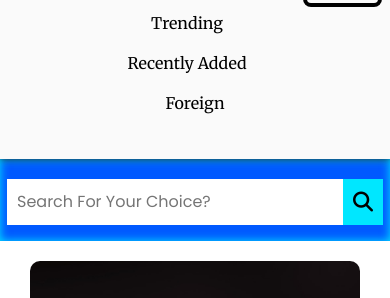
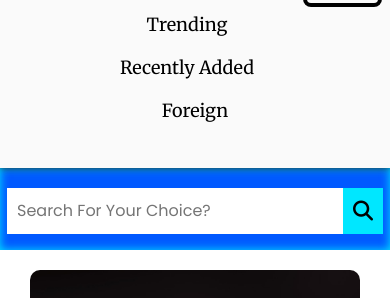
Before and after one commit to Gbemi-Emmanuel/sound-wave, a plain HTML site: page index.html in a window 390 px wide. Both pictures are taken after a click on the button 342 px from the left and 35 px from the top of the page. Shown: the part 60-358 px from the top of the page. Drawn offline with nearby package versions, Linux system fonts and the light colour scheme.

Commit message:
files sent

```diff
--- a/css/style.css
+++ b/css/style.css
@@ -54,6 +54,7 @@ img{
     position: relative;
     color: var(--black);
     font-weight: 500;
+    font-size: 18px;
 }
 .navbar-nav .nav-item a::after{
     position: absolute;
@@ -213,6 +214,11 @@ body.dark{
     font-size: 20px;
 }
 
+@media screen and (max-width: 770px) {
+    .search-body{
+        width: 70%;
+    }
+}
 
 
 /*==== LANDING-PAGE ====*/
```
